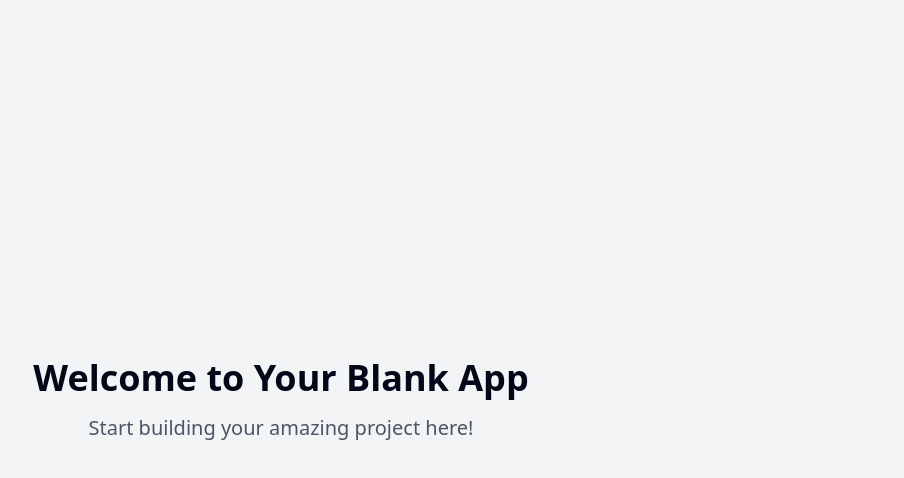
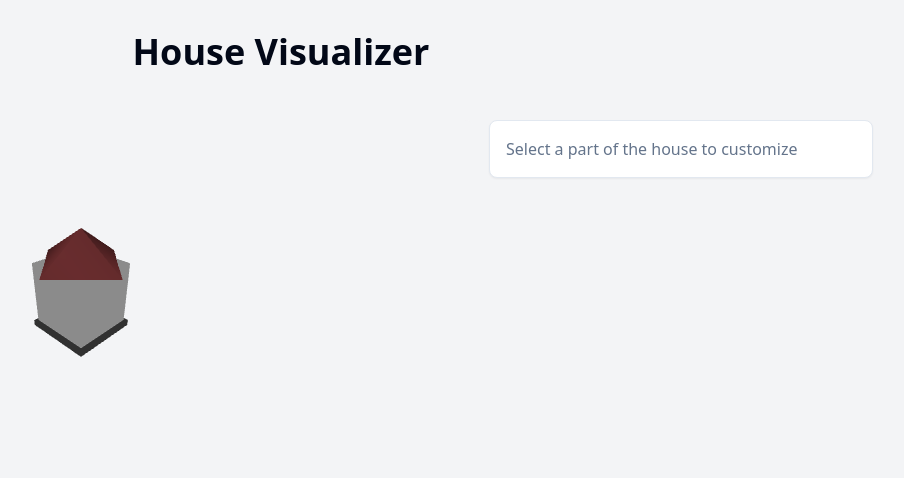
Before and after one commit to IlyaBatulin/build-brite-emporium, a React (Vite) app: page / in a window 1280 px wide. Shown: the top 478 px of the page, without its empty margins (359-1263 px from the left). Built offline with nearby package versions, Linux system fonts and the light colour scheme.

Commit message:
Fix: Update index page content
The index page was still displaying the default "Welcome to Your Blank App" message. This commit updates the page content.

```diff
--- a/src/pages/Index.tsx
+++ b/src/pages/Index.tsx
@@ -1,11 +1,12 @@
-// Update this page (the content is just a fallback if you fail to update the page)
+
+import { HouseVisualizer } from "@/components/visualizer/HouseVisualizer";
 
 const Index = () => {
   return (
-    <div className="min-h-screen flex items-center justify-center bg-gray-100">
-      <div className="text-center">
-        <h1 className="text-4xl font-bold mb-4">Welcome to Your Blank App</h1>
-        <p className="text-xl text-gray-600">Start building your amazing project here!</p>
+    <div className="min-h-screen bg-gray-100">
+      <div className="container mx-auto py-8">
+        <h1 className="text-4xl font-bold mb-8 text-center">House Visualizer</h1>
+        <HouseVisualizer />
       </div>
     </div>
   );
```
